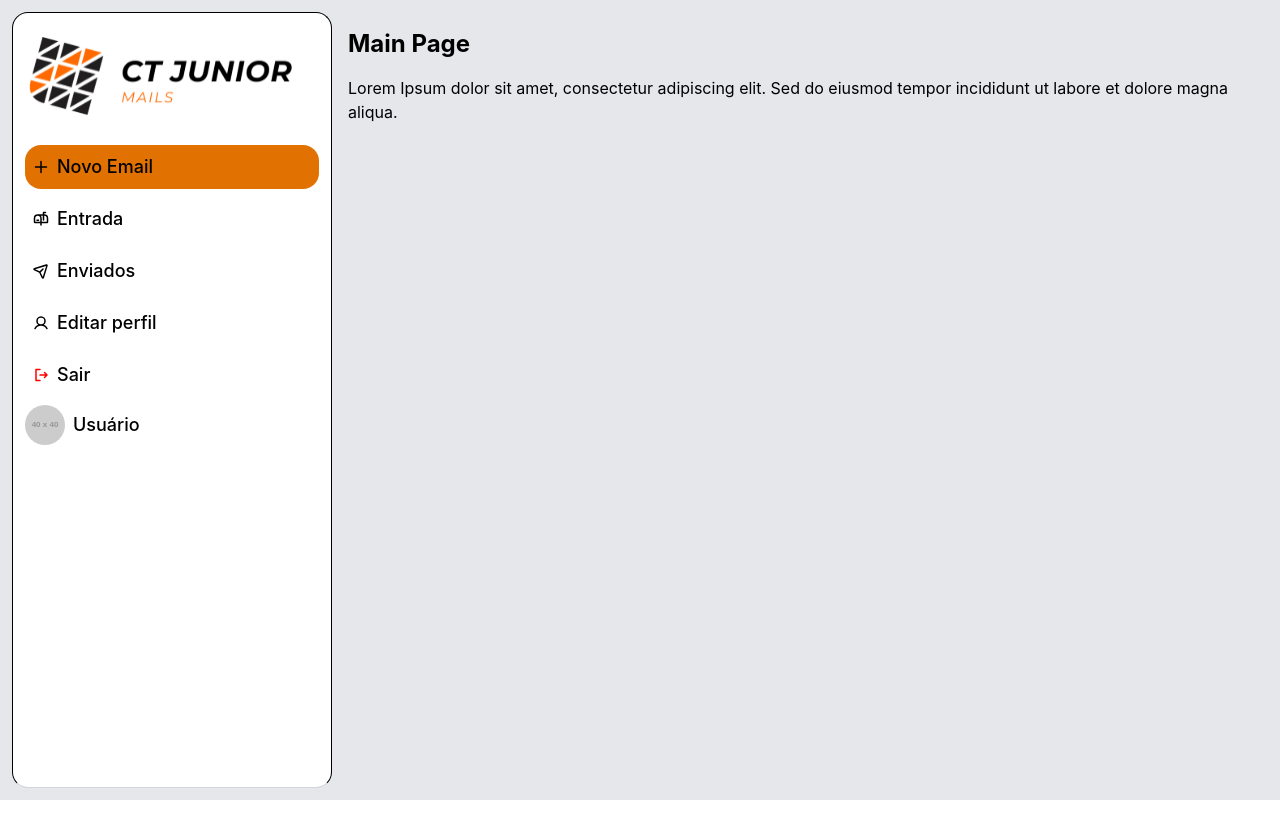
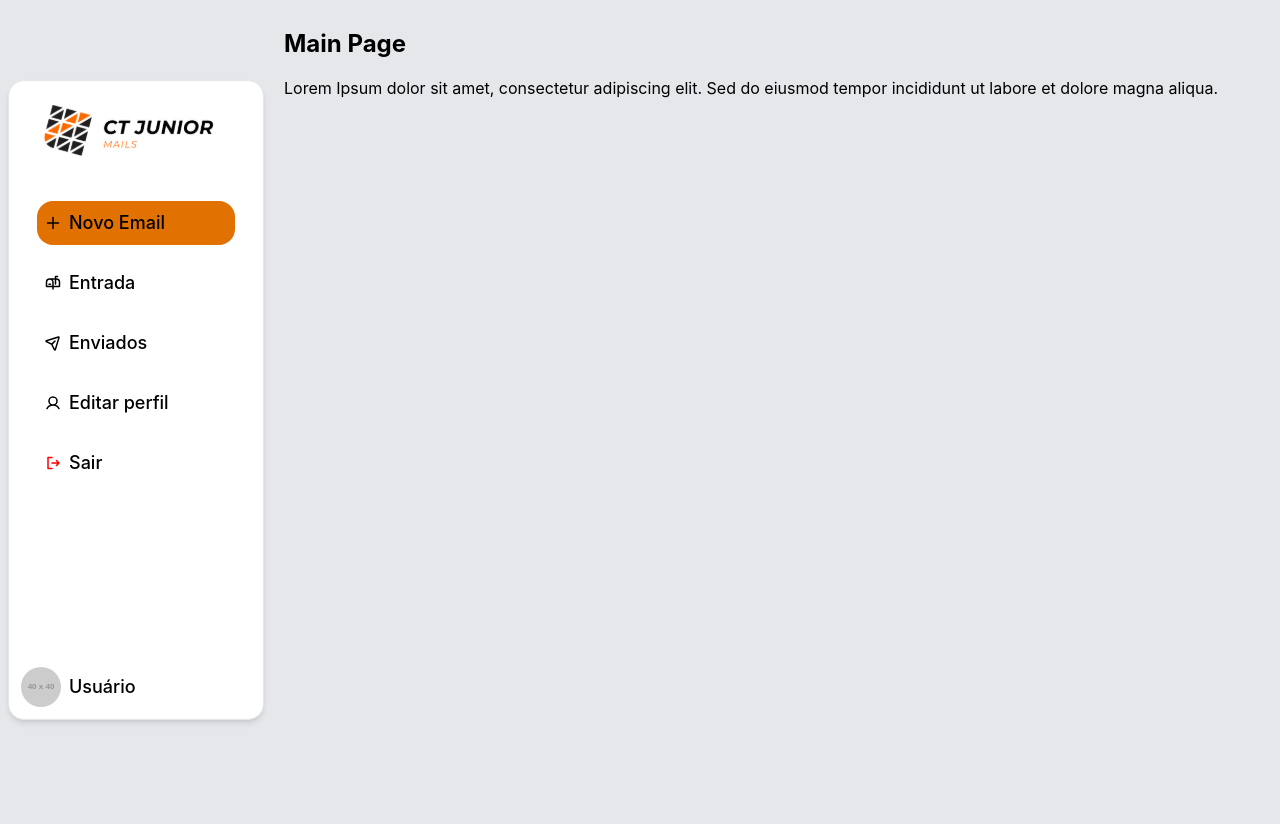
Before and after one commit to pedromarquesini/pp-frontend, a React (Vite) app: page /main in a window 1280 px wide. Before the commit the page ends 800 px from the top, so only its background shows below. Built offline with nearby package versions, Linux system fonts and the light colour scheme.

Commit message:
add: sidebar component

```diff
--- a/src/components/Sidebar/Sidebar.tsx
+++ b/src/components/Sidebar/Sidebar.tsx
@@ -1,7 +1,8 @@
 import "./style.css";
 import logo from "../../assets/ct-junior-black-orange.svg";
 import Card from "../card";
-import { PaperPlaneTiltIcon, MailboxIcon, PlusIcon, UserIcon, SignOutIcon } from "@phosphor-icons/react";
+import { useState } from "react";
+import {PaperPlaneTiltIcon, MailboxIcon, PlusIcon, UserIcon, SignOutIcon, ListIcon, XIcon } from "@phosphor-icons/react";
 
 
 interface SidebarProps {
@@ -14,25 +15,48 @@ export function Sidebar({ userInfo, className }: SidebarProps) {
         function navigator(path: string) {
             window.location.href = path;
         }
-
+        const [isOpen, setIsOpen] = useState(false);
         return (
             <>
-                    <div className={' bg-white border border-b-gray-300 max-w-xs rounded-2xl p-3 shadow-md' + className}>
-                        <div className="logo-container justify-center items-center flex mb-4 p-3">
-                            <img src={logo} alt="Logo" className="max-w-80" />
+                    <button
+                        onClick={()=> setIsOpen(!isOpen)}
+                        className="md:hidden fixed top-4 left-4 z-50 p-2 rounded-md bg-white shadow-md"
+                        aria-label={isOpen ? "Fechar" : "Abrir menu"}
+                    >
+                        {isOpen ? <XIcon className="h-6 w-6" weight="bold" /> :
+                        <ListIcon className="h-6 w-6" weight="bold" />}
+                    </button>
+
+                    {isOpen && (
+                        <div className="fixed inset-0 z-40 " onClick={()=> setIsOpen(false)}></div>
+                    )}
+
+                    <aside className={`
+                        fixed top-1/2 left-2 z-50 -translate-y-1/2
+                        bg-white border border-gray-200 shadow-md
+                        w-64 h-[80vh] rounded-2xl p-3 flex flex-col
+                        transition-transform duration-300 ease-in-out
+                        ${isOpen ? "translate-x-0" : "-translate-x-full"}
+                        md:translate-x-0
+                        ${className}
+                        `}>
+                        <div className="justify-center items-center flex mb-4 p-3">
+                            <img src={logo} alt="Logo" className="" />
                         </div>
-                        <nav className="gap-2">
+
+                        <nav className="flex flex-col gap-2 p-2 lg:p-4" onClick={()=> setIsOpen(false)}>
                             <Card title="Novo Email" className="bg-amber-600 rounded-2xl p-2" icon={PlusIcon} />
                             <Card title="Entrada" icon={MailboxIcon}  />
                             <Card title="Enviados"  icon={PaperPlaneTiltIcon} />
                             <Card title="Editar perfil"  icon={UserIcon} />
                             <Card title="Sair" className="hover:bg-red-400" onClick={()=>{navigator("/login")}} icon={SignOutIcon} colorIcon="red" />
                         </nav>
+
                         <div className="flex flex-row gap-2 items-center mt-auto">
                             <img src={userInfo?.avatar || "https://via.placeholder.com/40"} alt="Avatar" className="rounded-full w-10 h-10" />
-                            <p className="text-lg font-medium">{userInfo?.name || "Usuário"}</p>
+                            <p className="text-lg font-medium truncate">{userInfo?.name || "Usuário"}</p>
                         </div>
-                    </div>
+                    </aside>
 
             </>
     );
--- a/src/pages/MainPage/index.tsx
+++ b/src/pages/MainPage/index.tsx
@@ -2,9 +2,9 @@ import {Sidebar} from "../../components/Sidebar/Sidebar";
 
 export default function MainPage() {
     return (
-        <div className="flex h-screen p-3 bg-gray-200">
+        <div className="flex min-h-screen p-3 bg-gray-200">
             <Sidebar />
-            <div className="flex-1 p-4">
+            <div className="flex-1 p-4 min-h-screen md:ml-64 p-4">
                 <h1 className="text-2xl font-bold mb-4">Main Page</h1>
                 <p>Lorem Ipsum dolor sit amet, consectetur adipiscing elit. Sed do eiusmod tempor incididunt ut labore et dolore magna aliqua.</p>
             </div>
```
Also changed, not shown: 1 other file (tests, documents, lock files or other folders).
